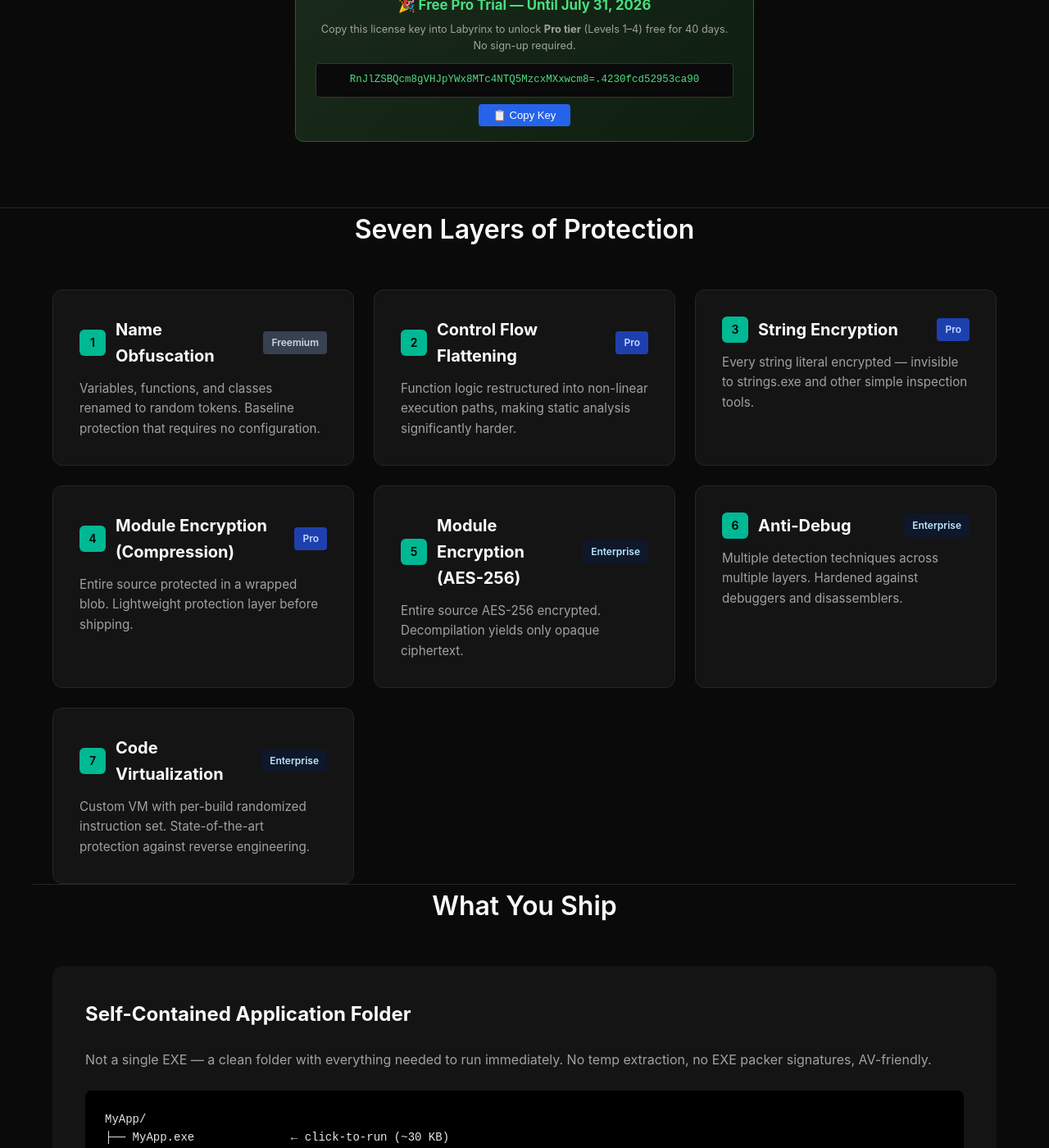
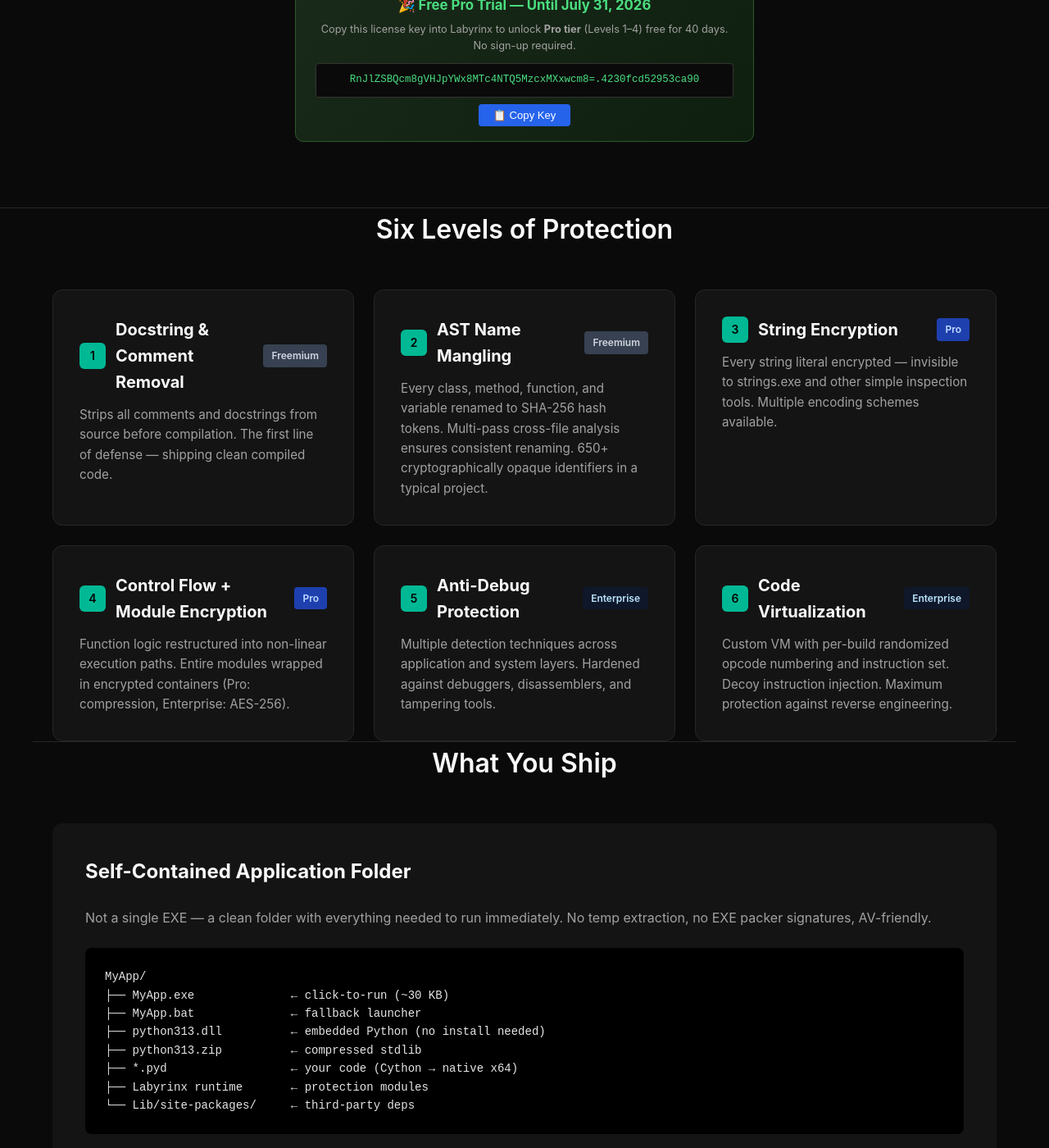
Before and after one commit to Labyrinx-dev/Labyrinx-dev.github.io, a Jekyll site: the page built from index.html, in a window 1280 px wide and 1400 px high, scrolled down 593 px. Shown: the whole window at 82% size. Built offline with Jekyll 4.4.1, drawn with Linux system fonts in a browser that asks for light colours.

Commit message:
Replace 7 layers with 6 levels, add AST name mangler (Level 2)

```diff
--- a/index.html
+++ b/index.html
@@ -6,7 +6,7 @@
   <meta charset="UTF-8" />
   <meta name="viewport" content="width=device-width, initial-scale=1.0" />
   <title>Labyrinx — Python Code Obfuscation &amp; Protection</title>
-  <meta name="description" content="Protect Python source code with 7 layers of obfuscation. Compile to native x64 machine code via Cython. No Python install required on target machines. Freemium, Pro ($9/mo), and Enterprise ($29/mo)." />
+  <meta name="description" content="Protect Python source code with 6 levels of protection. Compile to native x64 machine code via Cython. No Python install required on target machines. Freemium, Pro ($9/mo), and Enterprise ($29/mo)." />
 
   <!-- Google tag (gtag.js) -->
   <script async src="https://www.googletagmanager.com/gtag/js?id=G-JCTPZHBSP7"></script>
@@ -21,14 +21,14 @@
   <meta property="og:type" content="website">
   <meta property="og:site_name" content="Labyrinx">
   <meta property="og:title" content="Labyrinx — Python Code Obfuscation &amp; Protection">
-  <meta property="og:description" content="Protect Python source code with 7 layers of obfuscation. Compile to native x64 machine code via Cython. No Python install required on target machines.">
+  <meta property="og:description" content="Protect Python source code with 6 levels of protection. Compile to native x64 machine code via Cython. No Python install required on target machines.">
   <meta property="og:url" content="https://labyrinx-dev.github.io/">
   <meta property="og:image" content="https://labyrinx-dev.github.io/assets/labyrinx_pro.png">
 
   <!-- Twitter Card -->
   <meta name="twitter:card" content="summary_large_image">
   <meta name="twitter:title" content="Labyrinx — Python Code Obfuscation &amp; Protection">
-  <meta name="twitter:description" content="Protect Python source code with 7 layers of obfuscation. Compile to native x64 machine code via Cython.">
+  <meta name="twitter:description" content="Protect Python source code with 6 levels of protection. Compile to native x64 machine code via Cython.">
   <meta name="twitter:image" content="https://labyrinx-dev.github.io/assets/labyrinx_pro.png">
 
   <!-- SEO -->
@@ -557,35 +557,31 @@
   </section>
 
   <section class="container">
-    <h2>Seven Layers of Protection</h2>
+    <h2>Six Levels of Protection</h2>
     <div class="features-grid">
       <div class="feature-card">
-        <h3><span class="layer-num">1</span>Name Obfuscation<span class="tier-badge tier-freemium">Freemium</span></h3>
-        <p>Variables, functions, and classes renamed to random tokens. Baseline protection that requires no configuration.</p>
+        <h3><span class="layer-num">1</span>Docstring &amp; Comment Removal<span class="tier-badge tier-freemium">Freemium</span></h3>
+        <p>Strips all comments and docstrings from source before compilation. The first line of defense — shipping clean compiled code.</p>
       </div>
       <div class="feature-card">
-        <h3><span class="layer-num">2</span>Control Flow Flattening<span class="tier-badge tier-pro">Pro</span></h3>
-        <p>Function logic restructured into non-linear execution paths, making static analysis significantly harder.</p>
+        <h3><span class="layer-num">2</span>AST Name Mangling<span class="tier-badge tier-freemium">Freemium</span></h3>
+        <p>Every class, method, function, and variable renamed to SHA-256 hash tokens. Multi-pass cross-file analysis ensures consistent renaming. 650+ cryptographically opaque identifiers in a typical project.</p>
       </div>
       <div class="feature-card">
         <h3><span class="layer-num">3</span>String Encryption<span class="tier-badge tier-pro">Pro</span></h3>
-        <p>Every string literal encrypted — invisible to strings.exe and other simple inspection tools.</p>
+        <p>Every string literal encrypted — invisible to strings.exe and other simple inspection tools. Multiple encoding schemes available.</p>
       </div>
       <div class="feature-card">
-        <h3><span class="layer-num">4</span>Module Encryption (Compression)<span class="tier-badge tier-pro">Pro</span></h3>
-        <p>Entire source protected in a wrapped blob. Lightweight protection layer before shipping.</p>
+        <h3><span class="layer-num">4</span>Control Flow + Module Encryption<span class="tier-badge tier-pro">Pro</span></h3>
+        <p>Function logic restructured into non-linear execution paths. Entire modules wrapped in encrypted containers (Pro: compression, Enterprise: AES-256).</p>
       </div>
       <div class="feature-card">
-        <h3><span class="layer-num">5</span>Module Encryption (AES-256)<span class="tier-badge tier-enterprise">Enterprise</span></h3>
-        <p>Entire source AES-256 encrypted. Decompilation yields only opaque ciphertext.</p>
+        <h3><span class="layer-num">5</span>Anti-Debug Protection<span class="tier-badge tier-enterprise">Enterprise</span></h3>
+        <p>Multiple detection techniques across application and system layers. Hardened against debuggers, disassemblers, and tampering tools.</p>
       </div>
       <div class="feature-card">
-        <h3><span class="layer-num">6</span>Anti-Debug<span class="tier-badge tier-enterprise">Enterprise</span></h3>
-        <p>Multiple detection techniques across multiple layers. Hardened against debuggers and disassemblers.</p>
-      </div>
-      <div class="feature-card">
-        <h3><span class="layer-num">7</span>Code Virtualization<span class="tier-badge tier-enterprise">Enterprise</span></h3>
-        <p>Custom VM with per-build randomized instruction set. State-of-the-art protection against reverse engineering.</p>
+        <h3><span class="layer-num">6</span>Code Virtualization<span class="tier-badge tier-enterprise">Enterprise</span></h3>
+        <p>Custom VM with per-build randomized opcode numbering and instruction set. Decoy instruction injection. Maximum protection against reverse engineering.</p>
       </div>
     </div>
   </section>
```
